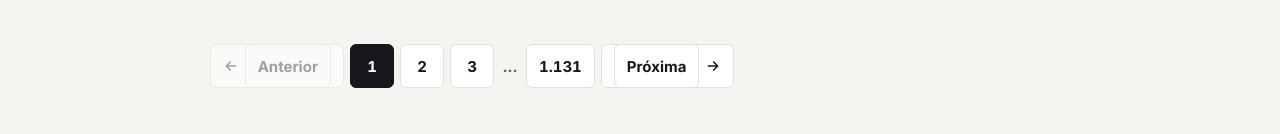
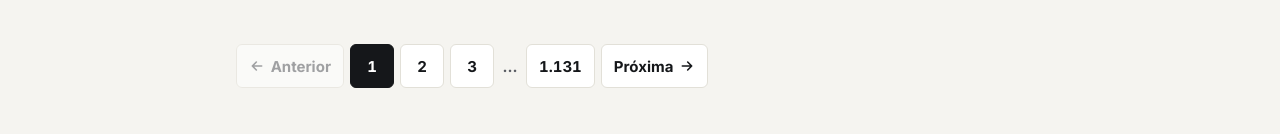
Before and after one commit to luizpodecrer-ship-it/canalmt, a plain HTML site: page geral.html in a window 1280 px wide. Shown: the part 2605-2739 px from the top of the page. Drawn offline with Linux system fonts and the light colour scheme.

Commit message:
Paginação: Anterior e Próxima sem a caixa duplicada dentro do botão
Co-Authored-By: Claude Opus 5.5 <noreply@anthropic.com>
Claude-Session: https://claude.ai/code/session_013Hzvk1Y8p3cSm3bhx2aWGk

```diff
--- a/css/style.css
+++ b/css/style.css
@@ -454,7 +454,7 @@ a.filtro { display: inline-flex; align-items: center; }
 
 /* 11.4 Paginação */
 .paginacao { display: flex; flex-wrap: wrap; align-items: center; justify-content: center; gap: 6px; padding-block: 26px 6px; }
-.paginacao a, .paginacao span { display: inline-flex; align-items: center; justify-content: center; gap: 6px; min-width: 44px; height: 44px; padding: 0 12px; border: 1px solid var(--linha); border-radius: var(--raio-botao); background: var(--papel); font: 600 15px/1 var(--f-titulo); font-variant-numeric: tabular-nums; }
+.paginacao > a, .paginacao > span { display: inline-flex; align-items: center; justify-content: center; gap: 6px; min-width: 44px; height: 44px; padding: 0 12px; border: 1px solid var(--linha); border-radius: var(--raio-botao); background: var(--papel); font: 600 15px/1 var(--f-titulo); font-variant-numeric: tabular-nums; }
 .paginacao a:hover { border-color: var(--texto); }
 .paginacao [aria-current] { border-color: var(--texto); background: var(--texto); color: var(--papel); }
 .paginacao .reticencias { min-width: 20px; padding: 0; border: 0; background: none; color: var(--suave); }
```
